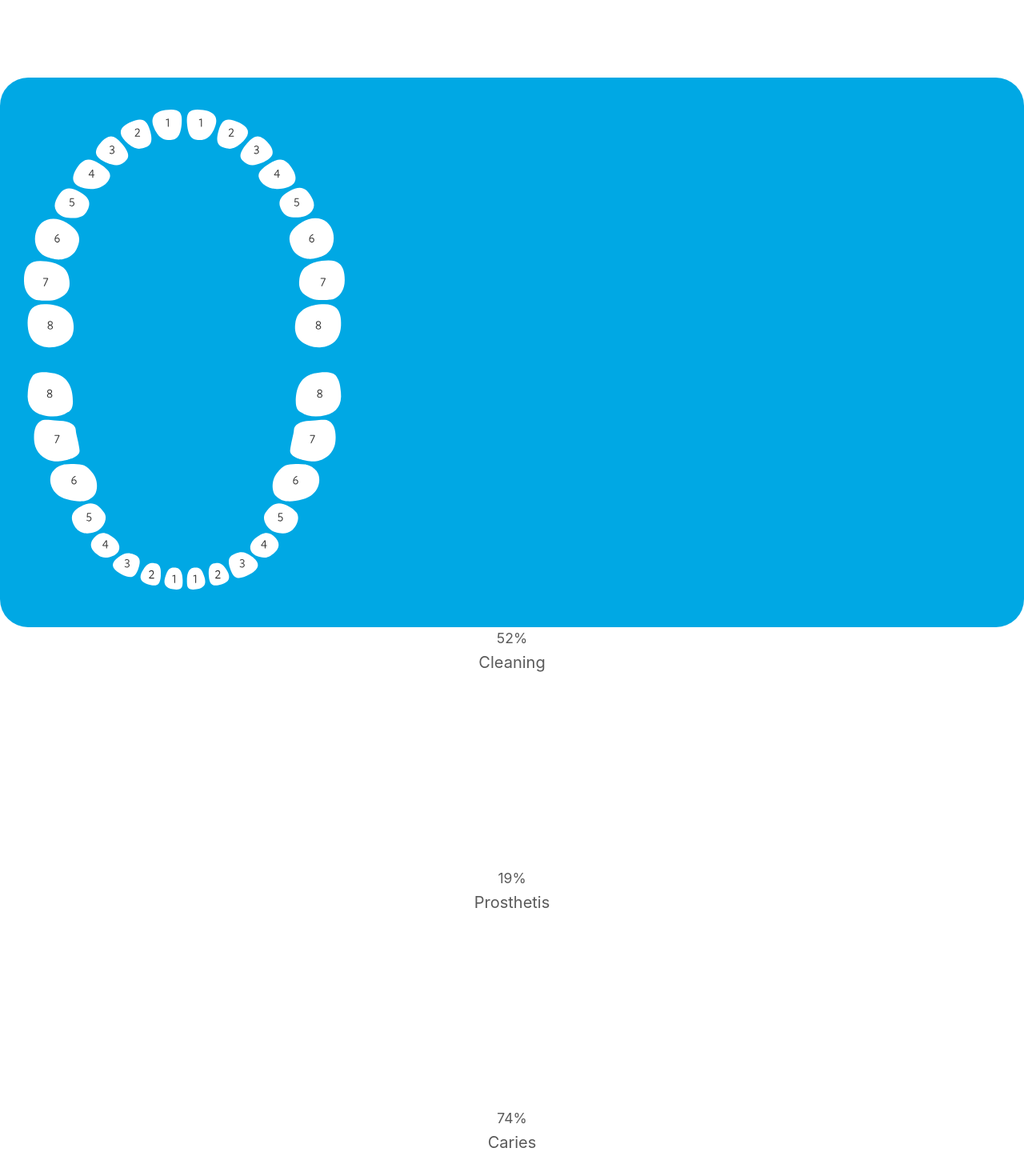
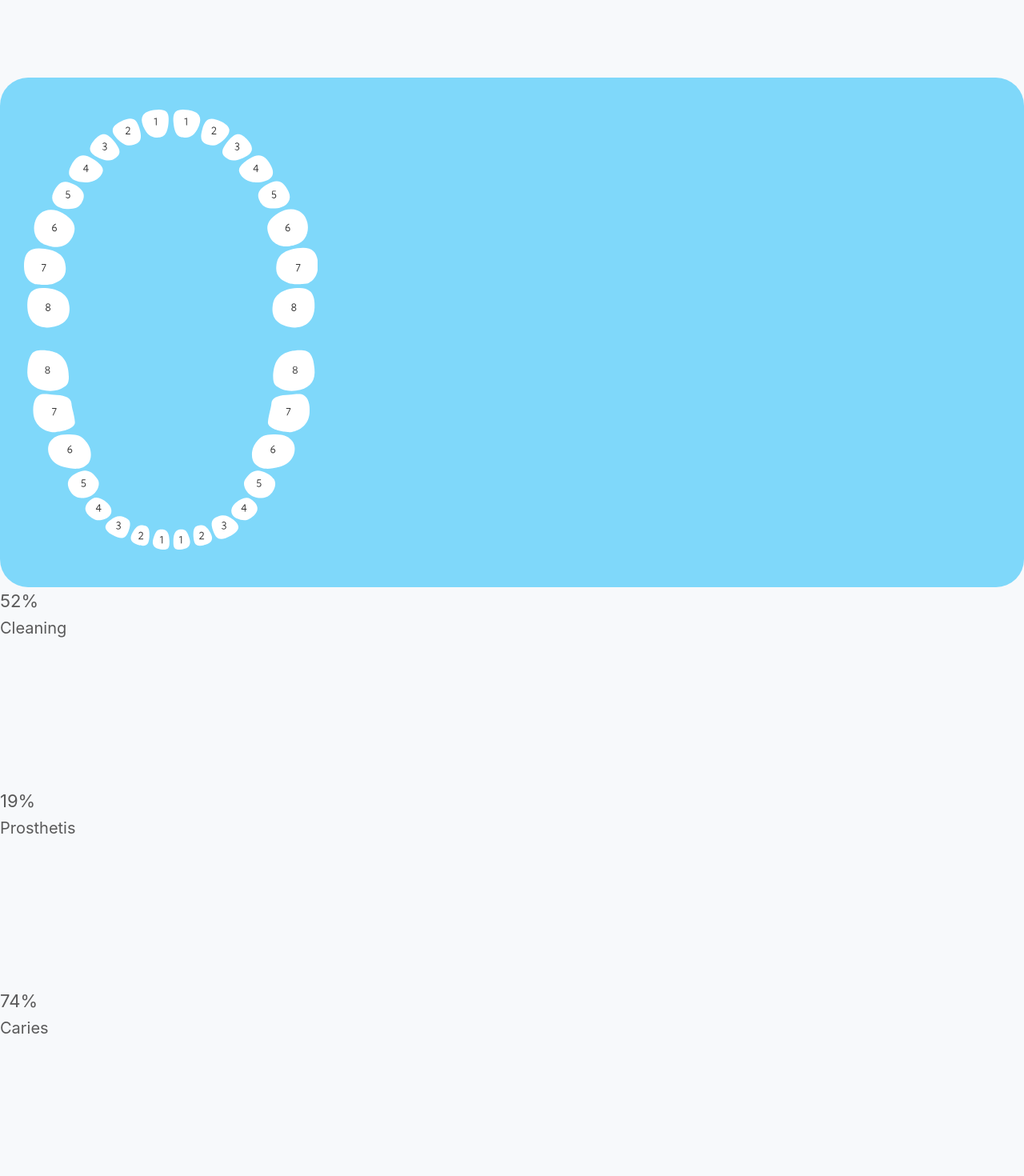
Before and after one commit to marf4196/golozar, a Vue app: page / in a window 1280 px wide. Shown: the part 1220-2690 px from the top of the page at 80% size. Built offline with nearby package versions, Linux system fonts and the light colour scheme; the HTML template or start-up script is replaced by a standard one.

Commit message:
boiler plate

```diff
--- a/src/App.vue
+++ b/src/App.vue
@@ -1,7 +1,3 @@
-<script>
-
-</script>
-
 <template>
   <div class="container px-5">
     <div class="row header mb-5">
@@ -36,7 +32,7 @@
       </div>
     </div>
     <div class="row">
-      <div class="col-md-7">
+      <div class="col-md-6">
         <div class="jaw-section me-lg-5 d-flex justify-content-center">
           <svg class="jaw-anatomy" version="1.1" id="Layer_1" xmlns="http://www.w3.org/2000/svg" xmlns:xlink="http://www.w3.org/1999/xlink" x="0px" y="0px"
               viewBox="0 0 204.48 306.04" style="enable-background:new 0 0 204.48 306.04;" xml:space="preserve">
@@ -450,8 +446,8 @@
         </div>
       </div>
 
-      <div class="col-md-5 px-5">
-        <div class="d-flex justify-content-between align-items-end">
+      <div class="col-md-6 px-3">
+        <div class="d-flex justify-content-center justify-content-lg-between align-items-end pb-3">
           <div class="bar">
             <div class="h-100 d-flex flex-column justify-content-end">
               <h3 class="bar-percentage">52%</h3>
@@ -485,6 +481,8 @@
           </div>
 
         </div>
+
+      <div class="service-box mt-5 bg-white shadow-sm p-4 w-100">yyyyy</div>
       </div>
     </div>
 
@@ -511,11 +509,15 @@ export default {
 
 </script>
 
-<style scoped>
+<style>
   @media (min-width: 1400px) {
     .container, .container-lg, .container-md, .container-sm, .container-xl, .container-xxl {
       max-width: 1280px;
     }
+  }
+
+  #app {
+    background-color: #F7F9FB;
   }
 
   .header {
@@ -524,31 +526,35 @@ export default {
   }
   .jaw-section {
     background-color: #00A8E4;
+    background-color: #7FD8FA;
     border-radius: 35px;
     padding: 40px 30px;
   }
 
   .jaw-anatomy {
-    max-height: 600px;
+    max-height: 550px;
   }
 
   .bar {
-    height: 300px;
+    height: 250px;
   }
 
   .bar .bar-percentage {
     color: rgb(90, 90, 90);
-    text-align: center;
+    font-size: 22px;
   }
 
   .bar .bar-graph {
-    width: 65px;
+    width: 25px;
     border-radius: 8px;
   }
 
   .bar .bar-title {
     font-size: 20px;
     color: rgb(90, 90, 90);
-    text-align: center;
+  }
+
+  .service-box {
+    border-radius: 15px;
   }
 </style>
```
